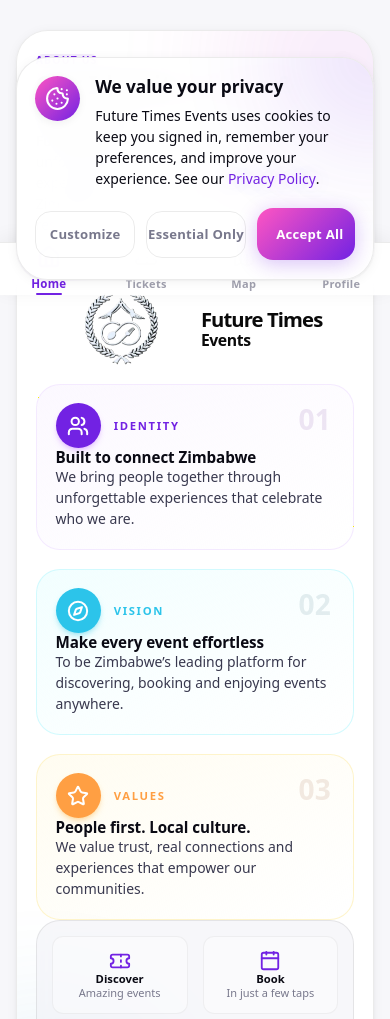
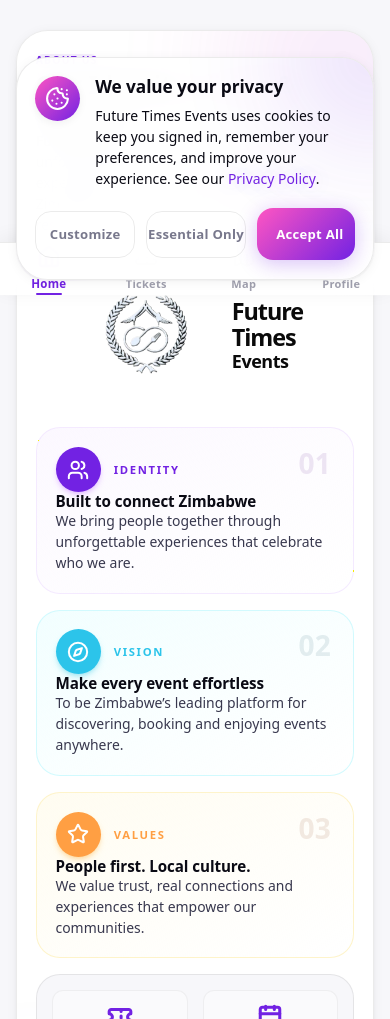
Before and after one commit to Kingnitro17/FutureTimesEvents, a Next.js app: page / in a window 390 px wide. Shown: the part 549-1568 px from the top of the page. Built offline with nearby package versions, Linux system fonts and the light colour scheme; no server answers; the database is empty.

Commit message:
refine mobile about branding

```diff
--- a/app/globals.css
+++ b/app/globals.css
@@ -943,3 +943,16 @@ img {
   .mobile-drawer-brand strong { font-size: 1rem; }
   .mobile-drawer-profile { padding-inline: var(--sp-3); }
 }
+
+/* About section: keep the final feature-card gap and the purpose-strip gap
+   identical, including where margin utilities are neutralized by the reset. */
+.about-feature-grid {
+  gap: var(--sp-3);
+  margin-bottom: var(--sp-3);
+}
+@media (min-width: 640px) {
+  .about-feature-grid {
+    gap: var(--sp-4);
+    margin-bottom: var(--sp-4);
+  }
+}
--- a/components/home/AboutSection.tsx
+++ b/components/home/AboutSection.tsx
@@ -134,7 +134,10 @@ export default function AboutSection() {
             </div>
 
             {/* ── 2. MAIN HERO AREA (Heading, Paragraph, Transparent Logo) ── */}
-            <div className="grid grid-cols-1 md:grid-cols-12 gap-6 md:gap-8 items-center mb-8 sm:mb-12">
+            <div
+              className="grid grid-cols-1 md:grid-cols-12 gap-6 md:gap-8 items-center"
+              style={{ marginBottom: 'var(--sp-5)' }}
+            >
               {/* Text content */}
               <div className="md:col-span-7 min-w-0">
                 <h2
@@ -175,23 +178,32 @@ export default function AboutSection() {
                   priority={false}
                   aria-hidden="true"
                   className="h-auto shrink-0 object-contain bg-transparent border-0 shadow-none outline-none pointer-events-none select-none"
-                  style={{ width: 'clamp(6.25rem, 28vw, 10rem)' }}
+                  style={{ width: 'clamp(7.5rem, 31vw, 10.5rem)' }}
                 />
                 <div className="flex min-w-0 flex-col text-left" style={{ gap: 'var(--sp-1)' }}>
                   <span
                     className="font-display font-black leading-[0.95] tracking-[-0.045em]"
                     style={{
                       color: '#0a0a0a',
-                      fontSize: 'clamp(1.35rem, 5vw, 2rem)',
+                      fontSize: 'clamp(1.55rem, 6vw, 2.25rem)',
                     }}
                   >
-                    Future Times
+                    Future
                   </span>
                   <span
-                    className="font-display font-bold leading-none tracking-[-0.025em]"
+                    className="font-display font-black leading-[0.95] tracking-[-0.045em]"
                     style={{
                       color: '#0a0a0a',
-                      fontSize: 'clamp(1.05rem, 3.7vw, 1.45rem)',
+                      fontSize: 'clamp(1.55rem, 6vw, 2.25rem)',
+                    }}
+                  >
+                    Times
+                  </span>
+                  <span
+                    className="font-display font-extrabold leading-none tracking-[-0.025em]"
+                    style={{
+                      color: '#0a0a0a',
+                      fontSize: 'clamp(1.2rem, 4.5vw, 1.7rem)',
                     }}
                   >
                     Events
@@ -201,7 +213,7 @@ export default function AboutSection() {
             </div>
 
             {/* ── 3. FEATURE CARDS (Identity, Vision, Values) ── */}
-            <div className="grid grid-cols-1 md:grid-cols-3 gap-5 sm:gap-6 mb-8 sm:mb-12">
+            <div className="about-feature-grid grid grid-cols-1 md:grid-cols-3">
               {featureCards.map((card) => {
                 const IconComponent = card.icon;
                 return (
@@ -273,14 +285,18 @@ export default function AboutSection() {
                       }}
                     >
                       <StepIcon
-                        size={22}
-                        className="text-[var(--accent)] mb-2 shrink-0"
-                        strokeWidth={2}
+                        size={26}
+                        className="text-[var(--accent)] shrink-0"
+                        strokeWidth={2.8}
+                        style={{ marginBottom: 'var(--sp-2)' }}
                       />
-                      <span className="text-xs sm:text-sm font-bold text-[var(--text)] leading-tight">
+                      <span className="text-sm sm:text-base font-extrabold text-[var(--text)] leading-tight">
                         {step.title}
                       </span>
-                      <span className="text-[11px] sm:text-xs text-[var(--text-muted)] mt-1 leading-tight">
+                      <span
+                        className="text-xs sm:text-sm font-semibold text-[var(--text-muted)] leading-tight"
+                        style={{ marginTop: 'var(--sp-1)' }}
+                      >
                         {step.subtitle}
                       </span>
                     </div>
```
